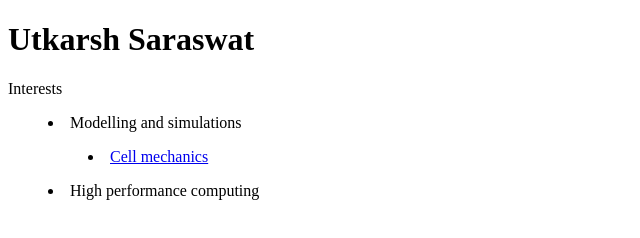
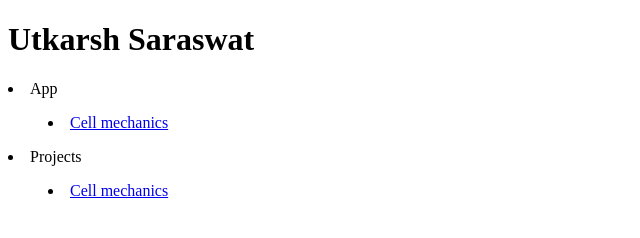
Before and after one commit to utksara/utksara.github.io, a plain HTML site: page index.html in a window 1280 px wide. Shown: the whole page, without its empty margins (0-640 px from the left). Drawn offline with Linux system fonts and the light colour scheme.

Commit message:
added internship report

```diff
--- a/cellmech/src/index.js
+++ b/cellmech/src/index.js
@@ -1,5 +1,5 @@
 import * as shapes from './shapes.js';
-const ws = new WebSocket("wss://192.168.0.107:8082");
+const ws = new WebSocket("wss://utksara.github.io/");
 
 class item {
     constructor( id ,shape){
--- a/index.html
+++ b/index.html
@@ -5,14 +5,13 @@
   </head>
   <body>
     <h1>Utkarsh Saraswat</h1>
-    <p><a>Interests</a></p>
-    <menu>
-      <li>Modelling and simulations</li>
+      <li>App</li>
       <menu>
         <li><a href = 'cellmech/src/index.html'>Cell mechanics</a></li>
       </menu>
-      <li>High performance computing</li>
-      </menu>
-
+      <li>Projects</li>
+        <menu>
+          <li><a href = 'files/PAC_report.pdf'>Cell mechanics</a></li>
+        </menu>
   </body>
 </html>
```
Also changed, not shown: 1 other file.
